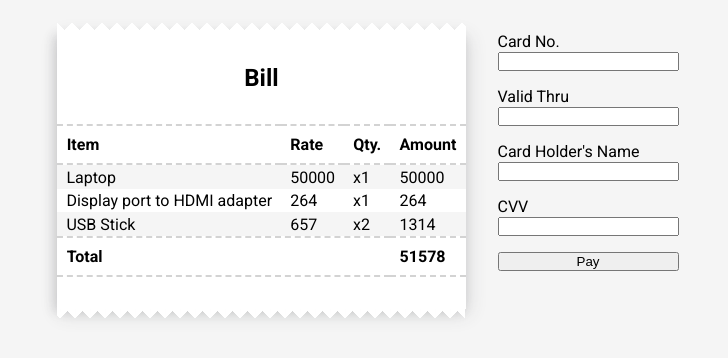
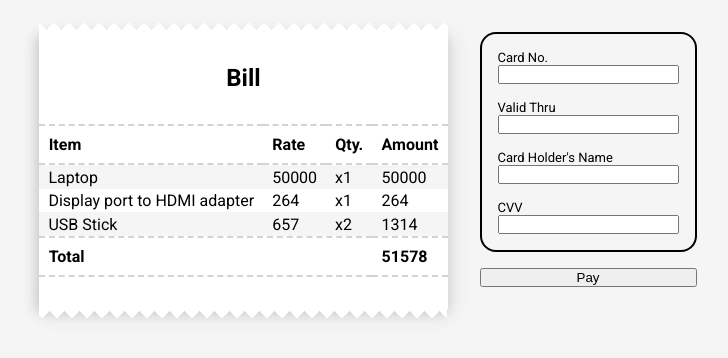
Before and after one commit to dipeshhhh/DailyUI, a React (Create React App) app: page /credit-card-checkout in a window 1280 px wide. Shown: the top 358 px of the page, without its empty margins (272-1000 px from the left). Built offline with nearby package versions, Linux system fonts and the light colour scheme.

Commit message:
Minor Change in Credit Card Checkout

```diff
--- a/src/Challanges/002_CreditCardCheckout/CreditCardCheckout.css
+++ b/src/Challanges/002_CreditCardCheckout/CreditCardCheckout.css
@@ -4,6 +4,7 @@
   --bill-padding: 32px;
   --credit-card-checkout-box-shadow-values: -3px 3px 10px 0px rgba(60,64,67,0.16), 2px 5px 18px 0px rgba(60,64,67,0.16);
   --credit-card-input-gap: 16px;
+  --credit-card-input-padding: 16px;
 
   --zigzag-border-height: 20px;
 }
@@ -111,15 +112,22 @@
   border-right: none;
 }
 
-.credit-card-input,
-.credit-card-input>section{
+.credit-card-form,
+.credit-card-input-box{
   display: flex;
   flex-direction: column;
   gap: var(--credit-card-input-gap)
 }
 
+.credit-card-input-box{
+  border: 2px solid black;
+  border-radius: var(--credit-card-input-padding);
+  padding: var(--credit-card-input-padding);
+}
+
 fieldset{
   border: none;
+  font-size: small;
 }
 
 input[type="number"]::-webkit-inner-spin-button,
--- a/src/Challanges/002_CreditCardCheckout/CreditCardCheckout.js
+++ b/src/Challanges/002_CreditCardCheckout/CreditCardCheckout.js
@@ -72,13 +72,14 @@ function CreditCardCheckout() {
             - position fixed to the top right section (i.e. stays there)
       */}
       <section className='credit-card-box'>
-        <form className='credit-card-input'>
-          <section>
+        <form className='credit-card-form'>
+          <section className='credit-card-input-box'>
             <fieldset id='credit-card-number-input-box'>
               <legend for='credit-card-number'>Card No.</legend>
               <input
                 id='credit-card-number'
                 type='number'
+                className='credit-card-input'
                 required
               />
             </fieldset>
@@ -87,6 +88,7 @@ function CreditCardCheckout() {
               <input
                 id='credit-card-expiry-date'
                 type='number'
+                className='credit-card-input'
                 required
               />
             </fieldset>
@@ -95,6 +97,7 @@ function CreditCardCheckout() {
               <input
                 id='credit-card-holder-name'
                 type='text'
+                className='credit-card-input'
                 required
               />
             </fieldset>
@@ -103,6 +106,7 @@ function CreditCardCheckout() {
               <input
                 id='credit-card-cvv'
                 type='number'
+                className='credit-card-input'
                 required
               />
             </fieldset>
```
